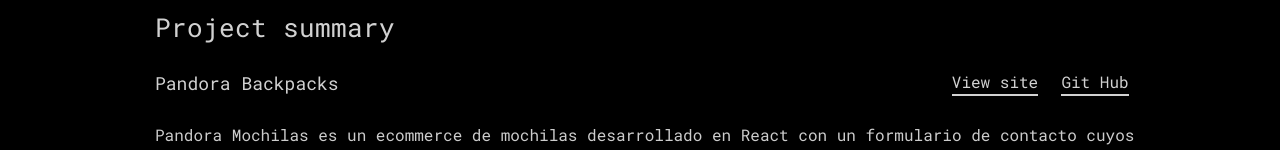
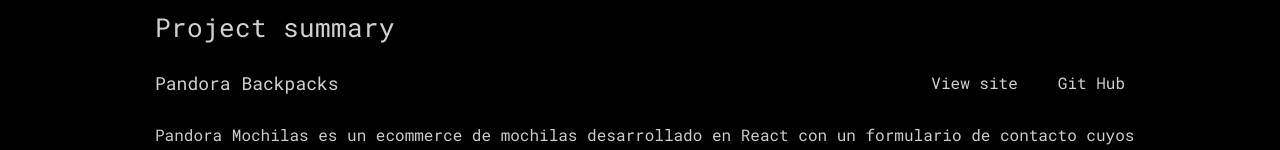
Before and after one commit to estebanaltamura/portfolio, a React (Create React App) app: page /home in a window 1280 px wide. Both pictures are taken after a click on the button "Pandora Backpacks". Shown: the part 1445-1595 px from the top of the page. Built offline with nearby package versions, Linux system fonts and the light colour scheme.

Commit message:
actualizacion

```diff
--- a/src/components/ProjectSummary/ProjectSummary.css
+++ b/src/components/ProjectSummary/ProjectSummary.css
@@ -18,7 +18,7 @@
 .projectSummaryGrid{
   display: grid;
   width: 100%;
-  grid-template-rows: 35px 55px;
+  grid-template-rows: 35px auto;
   grid-template-columns: 50% 50%;
   grid-template-areas:  "name name" "linkSite LinkGitHub";
   align-items: center;
@@ -36,13 +36,13 @@
   font-weight: 500;
 }
 
-.Link{
+a .Link{
   cursor: pointer;
   font-weight: 400;
-  border-bottom: 2px solid #d1d1d1;
   width: fit-content;
-  height: fit-content;
+  height: 55px;
   margin: auto;
+  text-decoration:  underline wavy red;
 }
 
 .link:hover{
@@ -56,6 +56,7 @@
   cursor: pointer;
   font-weight: 400;
   color: #cccccc;
+  text-decoration:  underline wavy red;
   border-bottom: 2px solid #d1d1d1;
 }
 
@@ -96,7 +97,7 @@
 .projectDetailsParagraphs{
   font-size: 16px;
   color: #cccccc;
-  margin-bottom: 20px;;
+  margin-bottom: 20px;
 }
 
 .linkName{
@@ -108,10 +109,18 @@
 }
 
 .viewSiteLink{
+  display: flex;
+  justify-content: center;
+  align-items: center;
+  margin: 0 20px;
   grid-area: linkSite;
 }
 
 .gitHubLink{
+  display: flex;
+  justify-content: center;
+  align-items: center;
+  margin: 0 20px;
   grid-area: LinkGitHub;
 }
 
@@ -162,7 +171,7 @@
   .projectSummaryGrid{
     display: grid;
     width: 100%;
-    grid-template-columns: auto 1fr 100px 100px;
+    grid-template-columns: auto 1fr auto auto;
     grid-template-rows: 40px;
     grid-template-areas:  "name . linkSite LinkGitHub";
     align-items: center;
--- a/src/components/ProjectSummary/ProjectSummary.js
+++ b/src/components/ProjectSummary/ProjectSummary.js
@@ -37,13 +37,18 @@
 
       <div className="projectSummaryGrid">
         <p className="projectSummaryName">{currentProyectSelected.name}</p>
+
+        {currentProyectSelected.project.webSiteLink !== "" &&
           <a
-          className={currentProyectSelected.project.webSiteLink === "" ? "hidden" : "projectSummaryParagraph Link viewSiteLink"}
+            className="projectSummaryParagraph Link viewSiteLink"
             href={currentProyectSelected.project.webSiteLink}
             target="_blank"
           >
             View site
           </a>
+        }
+
+        {currentProyectSelected.project.gitHubLink !== "" &&
           <a
             className={currentProyectSelected.project.gitHubLink === "" ? "hidden" : "projectSummaryParagraph Link gitHubLink"}
             href={currentProyectSelected.project.gitHubLink}
@@ -51,6 +56,8 @@
           >
               Git Hub
           </a>
+        }
+
       </div>
 
       <div className="projectSummaryDescriptionContainer">
```
Also changed, not shown: src/components/projectsList/ProjectsListContainer.css (line endings or trailing spaces). Lines whose indentation alone changed are shown as unchanged.
